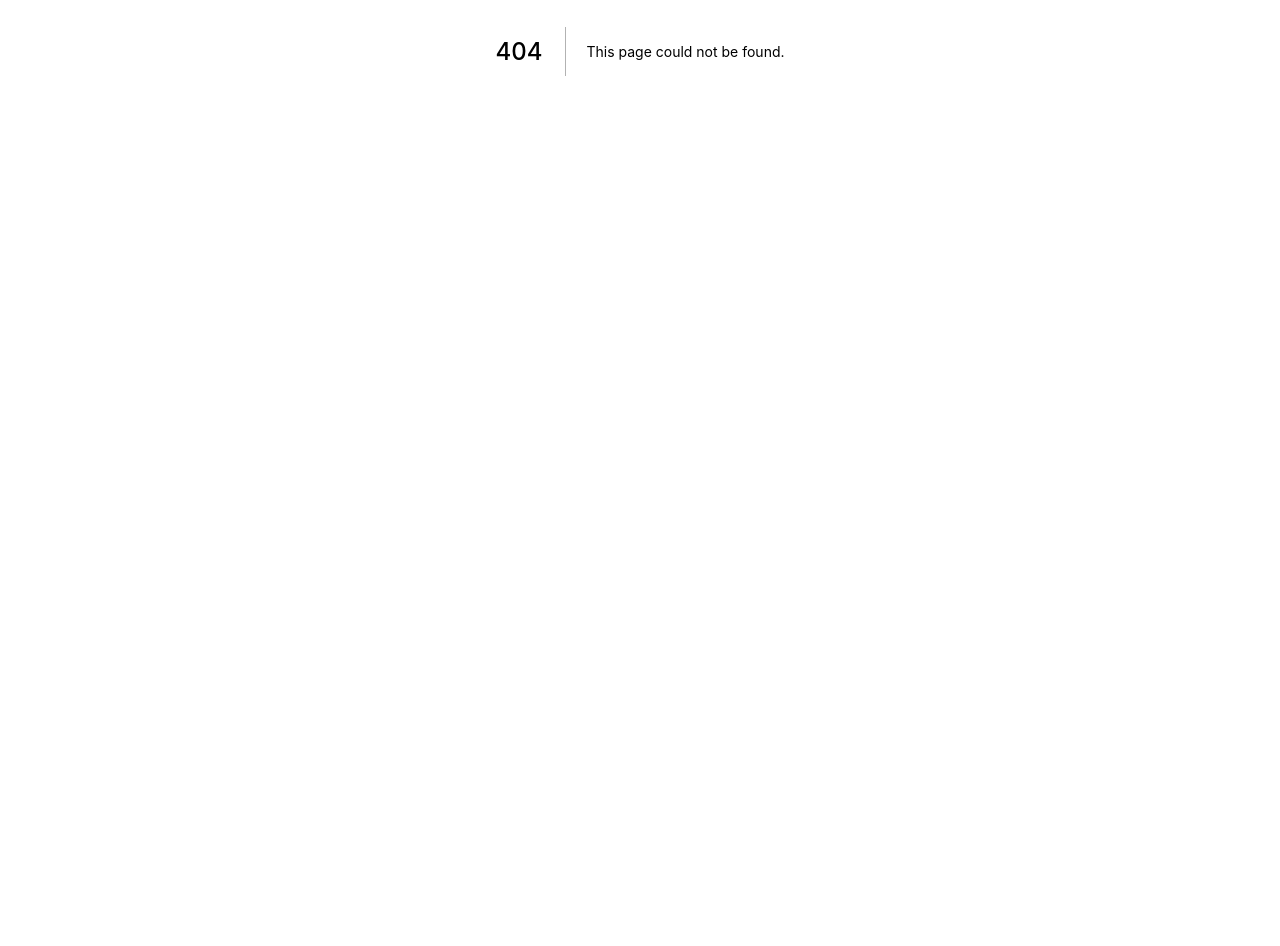
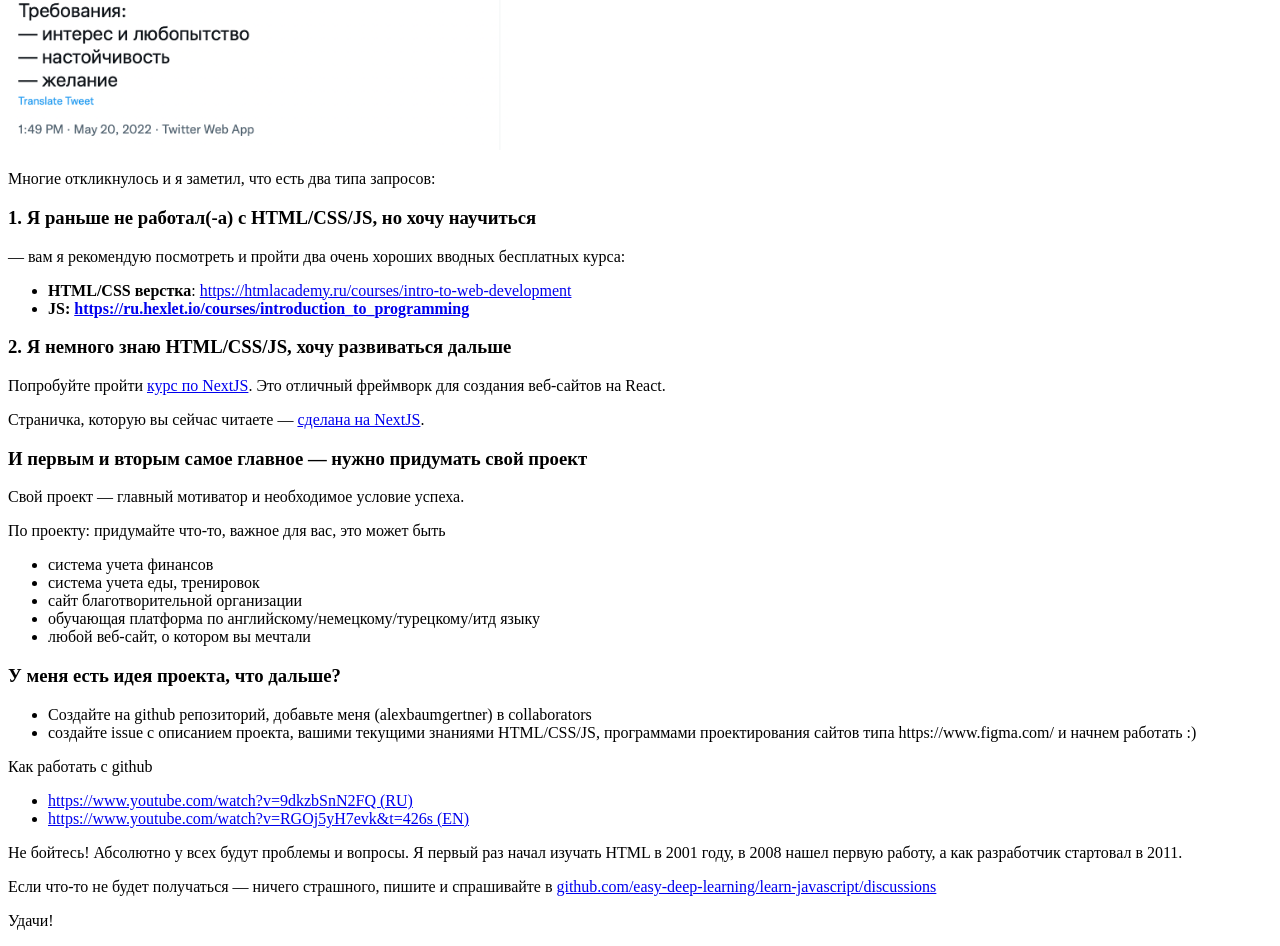
Before and after one commit to easy-deep-learning/easy-deep-learning.github.io, a Next.js app: page /learn-frontend in a window 1280 px wide. Before the commit this address had no page. Shown: the part 349-1295 px from the top of the page. Before the commit the page ends 800 px from the top, so only its background shows below. Built offline with nearby package versions, Linux system fonts and the light colour scheme.

Commit message:
Add page "learn frontend"

```diff
--- /dev/null
+++ b/pages/learn-frontend/index.tsx
@@ -0,0 +1,105 @@
+import type { NextPage } from 'next'
+import Head from 'next/head'
+
+const LearnFrontend: NextPage = () => {
+  return (
+    <>
+      <Head>
+        <title>Learn Frontend</title>
+      </Head>
+      <main>
+
+        <h2>Привет!</h2>
+
+        <p>
+          Вы наверное видели успевший стать знаменитым твит: <br/><br/>
+          {/* eslint-disable-next-line @next/next/no-img-element */}
+          <a href="https://twitter.com/alexbaumgertner/status/1527602497782788096">
+            <img src="./images/twit_alexbaumgertner_1_49pm_May_20_2022.png" width="500px" alt="twit alexbaumgertner from 1.49pm May 20 2022" />
+          </a>
+        </p>
+
+        <p>
+          Многие откликнулось и я заметил, что есть два типа запросов:
+        </p>
+
+        <h3>
+          1. Я раньше не работал(-а) с HTML/CSS/JS, но хочу научиться
+        </h3>
+
+        <p>— вам я рекомендую посмотреть и пройти два очень хороших вводных бесплатных курса:</p>
+
+        <ul>
+          <li>
+            <strong>HTML/CSS верстка</strong>: <a href="https://htmlacademy.ru/courses/intro-to-web-development">https://htmlacademy.ru/courses/intro-to-web-development</a>
+          </li>
+          <li>
+            <strong>JS: <a href="https://ru.hexlet.io/courses/introduction_to_programming">https://ru.hexlet.io/courses/introduction_to_programming</a></strong>
+          </li>
+        </ul>
+
+        <h3>
+          2. Я немного знаю  HTML/CSS/JS, хочу развиваться дальше
+        </h3>
+
+        <p>
+          Попробуйте пройти <a href="https://nextjs.org/learn/foundations/about-nextjs">курс по NextJS</a>.
+          Это отличный фреймворк для создания веб-сайтов на React.
+        </p>
+
+        <p>Страничка, которую вы сейчас читаете — <a href="https://github.com/easy-deep-learning/easy-deep-learning.github.io">сделана на NextJS</a>.</p>
+
+
+        <h3>И первым и вторым самое главное — нужно придумать свой проект</h3>
+
+        <p>Свой проект — главный мотиватор и необходимое условие успеха.</p>
+
+        <p>
+          По проекту:
+          придумайте что-то, важное для вас, это может быть
+        </p>
+
+        <ul>
+          <li>система учета финансов</li>
+          <li>система учета еды, тренировок</li>
+          <li>сайт благотворительной организации</li>
+          <li>обучающая платформа по английскому/немецкому/турецкому/итд языку</li>
+          <li>любой веб-сайт, о котором вы мечтали</li>
+        </ul>
+
+
+        <h3>У меня есть идея проекта, что дальше?</h3>
+
+        <ul>
+          <li>Создайте на github репозиторий, добавьте меня (alexbaumgertner) в collaborators</li>
+          <li>
+            создайте issue с описанием проекта, вашими текущими знаниями HTML/CSS/JS, программами проектирования сайтов типа https://www.figma.com/ и начнем работать :)
+          </li>
+        </ul>
+
+
+        <p>Как работать с github</p>
+        <ul>
+          <li><a href="https://www.youtube.com/watch?v=9dkzbSnN2FQ">https://www.youtube.com/watch?v=9dkzbSnN2FQ (RU)</a></li>
+          <li><a href="https://www.youtube.com/watch?v=RGOj5yH7evk&t=426s">https://www.youtube.com/watch?v=RGOj5yH7evk&t=426s (EN)</a></li>
+        </ul>
+
+        <p>
+          Не бойтесь!
+          Абсолютно у всех будут проблемы и вопросы.
+          Я первый раз начал изучать HTML в 2001 году, в 2008 нашел первую работу, а как разработчик стартовал в 2011.
+        </p>
+
+        <p>
+          Если что-то не будет получаться — ничего страшного, пишите и спрашивайте в <a
+          href="https://github.com/easy-deep-learning/learn-javascript/discussions">github.com/easy-deep-learning/learn-javascript/discussions</a>
+        </p>
+
+        <p>Удачи!</p>
+
+      </main>
+    </>
+  )
+}
+
+export default LearnFrontend
```
Also changed, not shown: public/images/twit_alexbaumgertner_1_49pm_May_20_2022.png (added).
